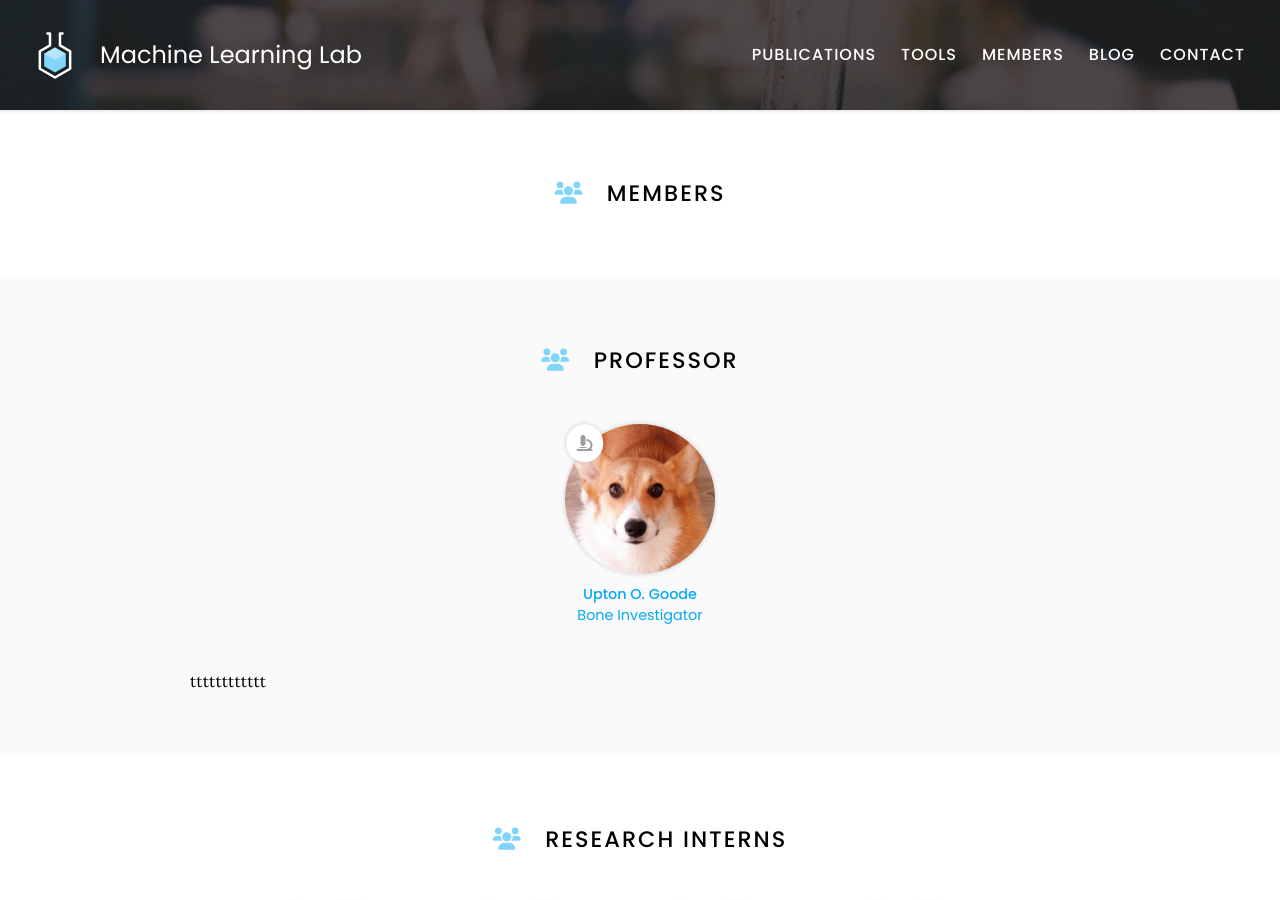
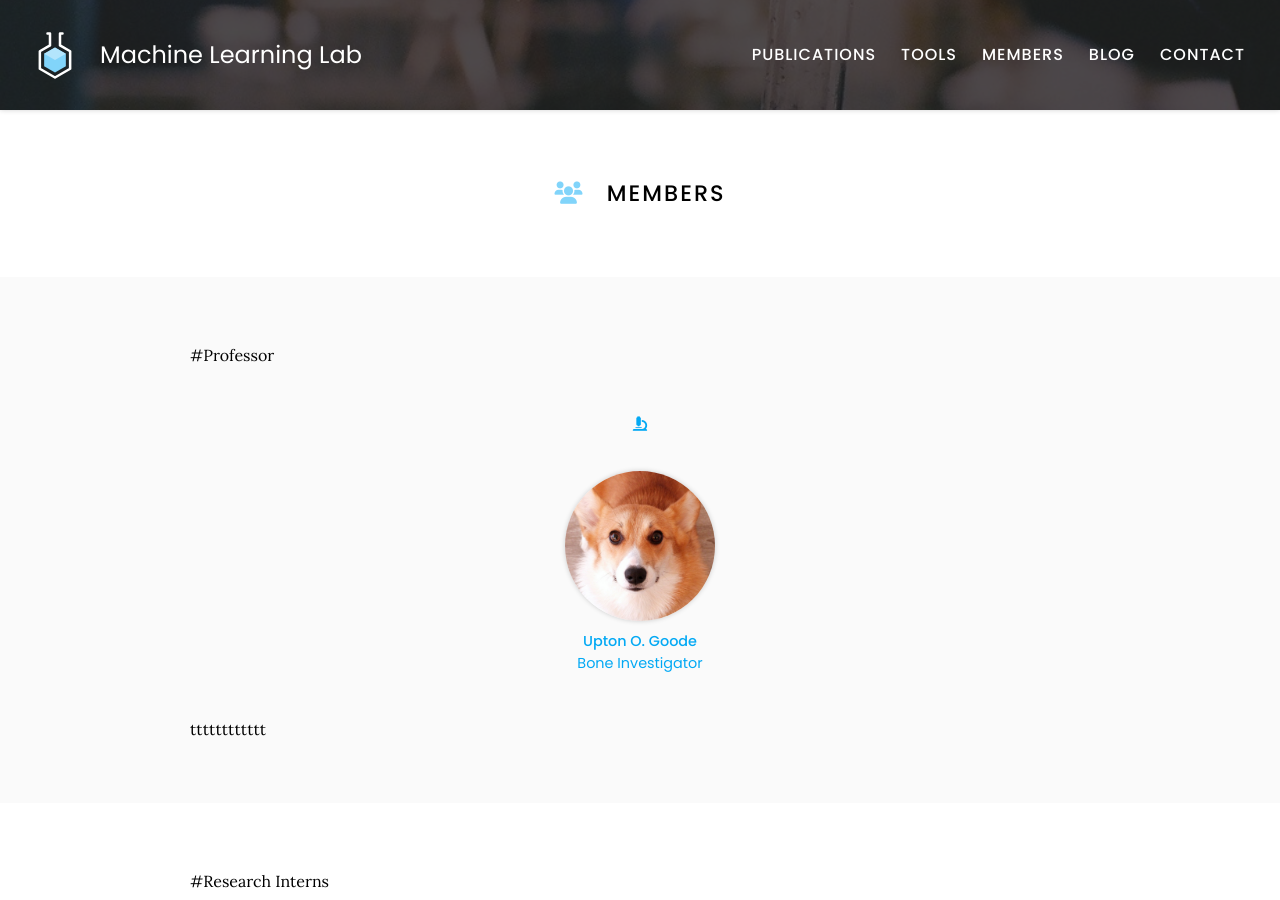
Before and after one commit to ailab-mju/ailab-mju.github.io, a Jekyll site: the page built from team/index.md, in a window 1280 px wide and 900 px high. Built offline with Jekyll 4.4.1, drawn with Linux system fonts in a browser that asks for light colours.

Commit message:
Update index.md

```diff
--- a/team/index.md
+++ b/team/index.md
@@ -10,7 +10,7 @@
 
 
 {% include section.html %}
-# <i class="fas fa-users"></i>Professor
+#Professor
 {%
   include list.html
   data="members"
@@ -20,7 +20,7 @@
 tttttttttttt
 
 {% include section.html %}
-# <i class="fas fa-users"></i>Research Interns
+#Research Interns
 {%
   include list.html
   data="members"
```
